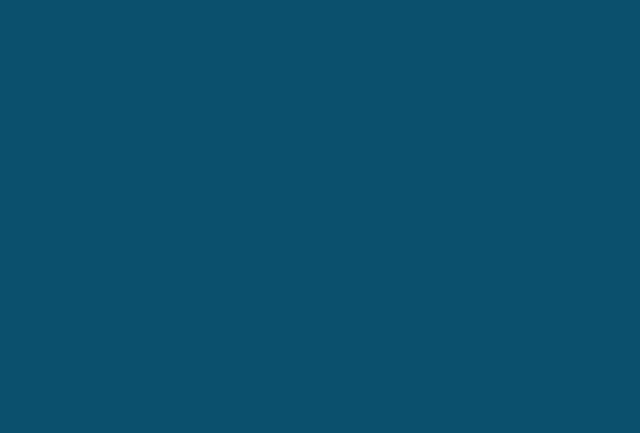
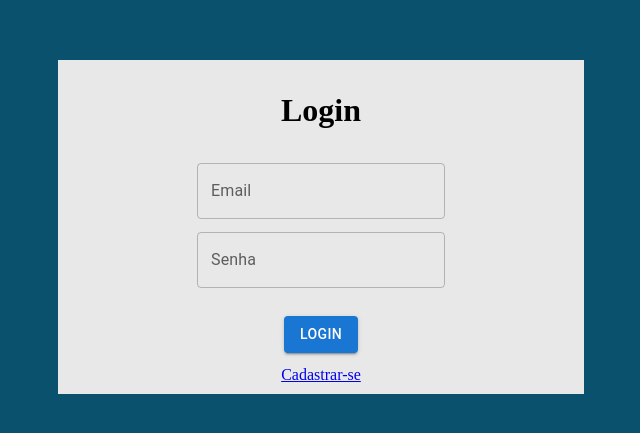
Before and after one commit to tobiasramos/task-management, a React (Create React App) app: page / in a window 1280 px wide. Before the commit this address had no page. Shown: the part 141-574 px from the top of the page, without its empty margins (319-959 px from the left). Built offline with nearby package versions, Linux system fonts and the light colour scheme.

Commit message:
Fazendo com o login seja exibido na rota raiz

```diff
--- a/src/App.js
+++ b/src/App.js
@@ -4,12 +4,14 @@ import Register from "./pages/register/register";
 import Home from "./pages/home/home";
 import axios from "axios";
 import Login from "./pages/login/login";
+import LandingPage from "./pages/LandingPage/LandingPage";
 axios.defaults.baseURL = "http://localhost:3001/";
 
 function App() {
   return (
     <div className="App">
       <Routes>
+        <Route exact path="/" element={<LandingPage />} />
         <Route exact path="/login" element={<Login />} />
         <Route exact path="/register" element={<Register />} />
         <Route exact path="/home" element={<Home />} />
--- /dev/null
+++ b/src/pages/LandingPage/LandingPage.js
@@ -0,0 +1,11 @@
+import Login from "../login/login";
+
+const LandingPage = () => {
+  return (
+    <div>
+      <Login />
+    </div>
+  );
+};
+
+export default LandingPage;
--- a/src/pages/home/home.js
+++ b/src/pages/home/home.js
@@ -1,5 +1,6 @@
 import "./home.css";
 import { useEffect, useState } from "react";
+import Header from "../header/header"
 import CreateTask from "../../components/createTask/create-task";
 import TaskList from "../../components/taskList/task-list";
 import axios from "axios";
@@ -43,6 +44,7 @@ const Home = () => {
 
   return (
     <div className="home-container">
+      <Header />
       <CreateTask onAddTask={addTask} />
       <TaskList tasks={tasks} onDeleteTask={deleteTask} />
     </div>
```
